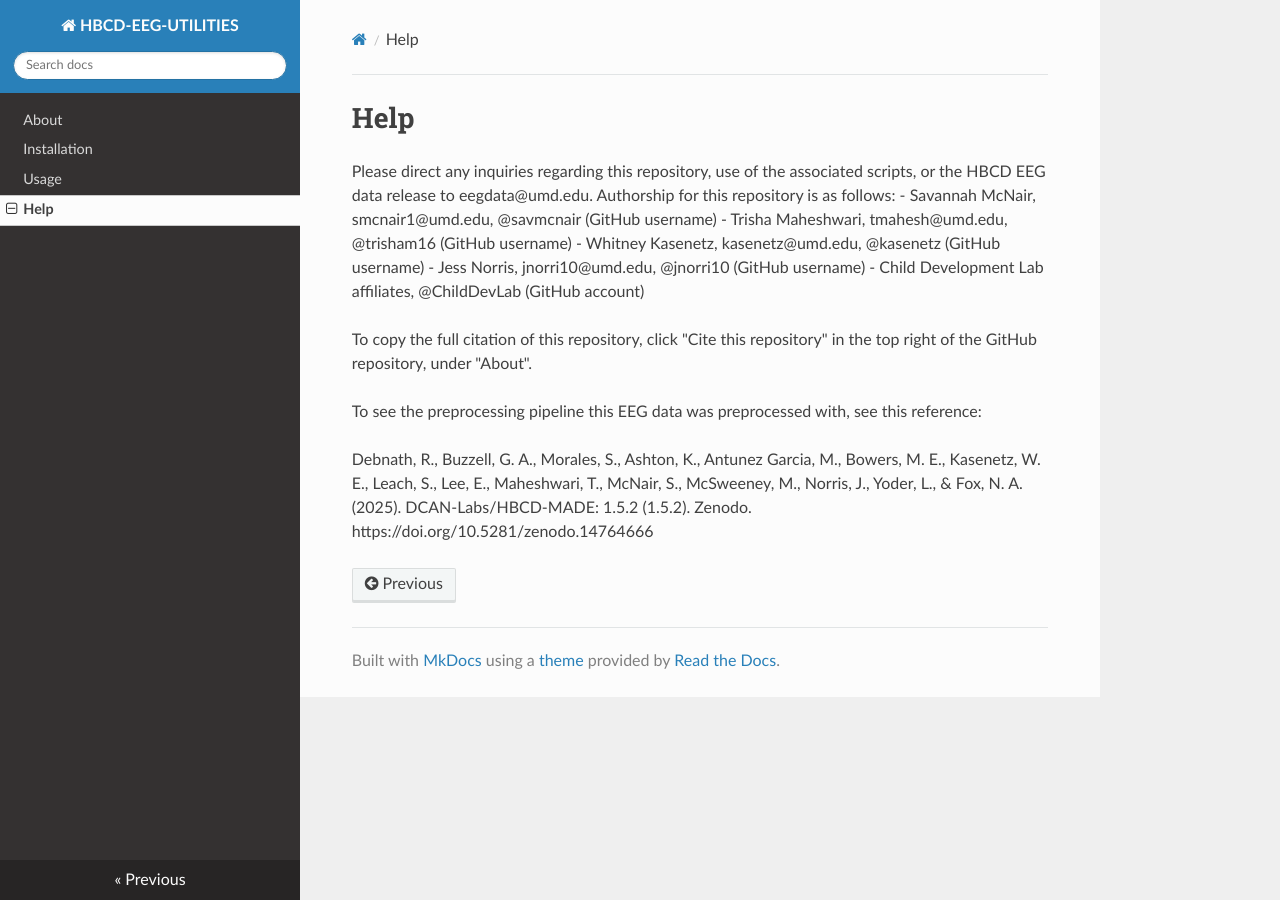
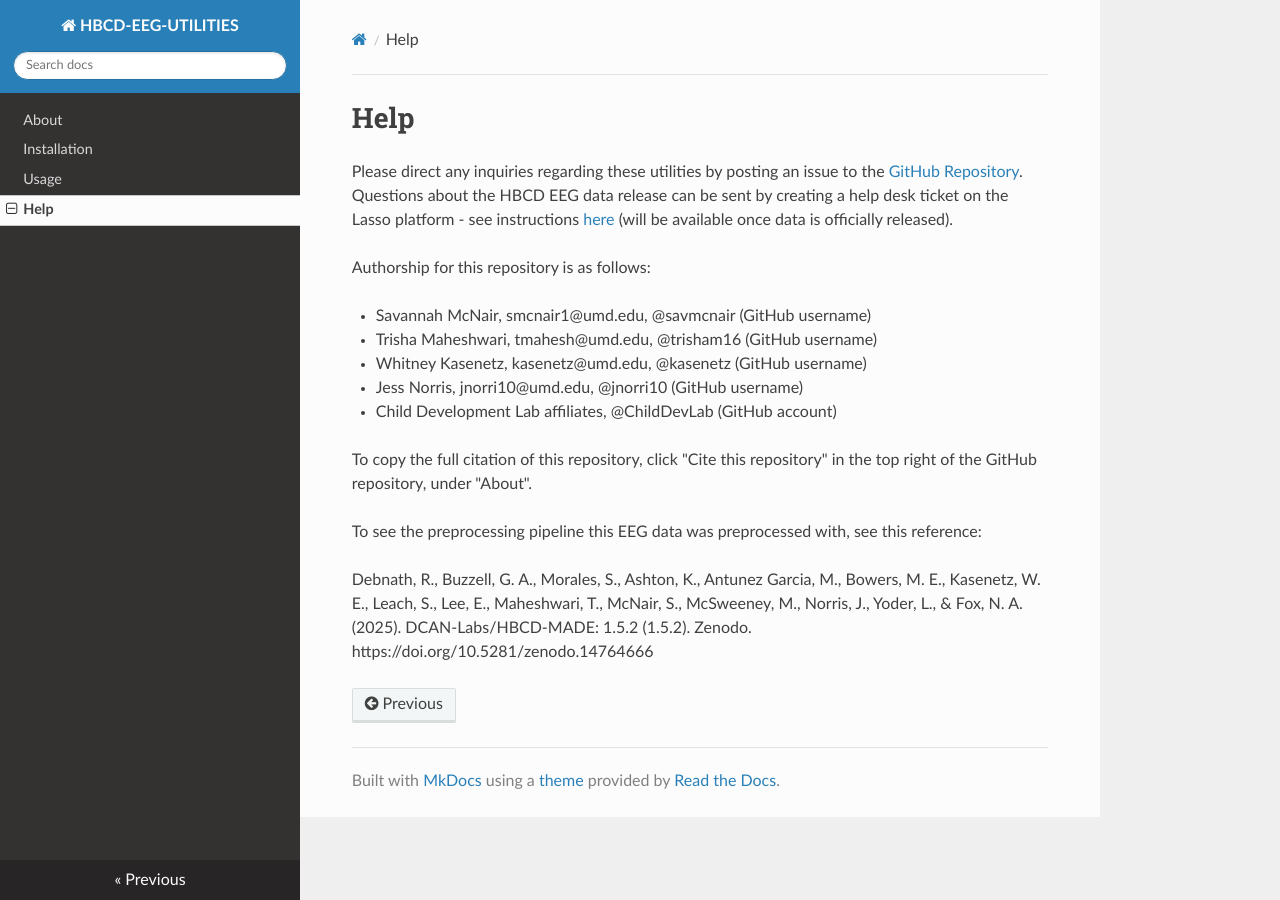
Before and after one commit to Child-Development-Lab/HBCD-EEG-Utilities, an MkDocs documentation site: the page built from docs/help.md, in a window 1280 px wide. Built offline with MkDocs 1.6.1, drawn with Linux system fonts in a browser that asks for light colours; nearby versions of some CDN libraries.

Commit message:
remove text directing people to EEG core for questions and instead direct them to instructions for how to report issues/submit help desk ticket via Lasso platform

```diff
--- a/docs/help.md
+++ b/docs/help.md
@@ -1,7 +1,9 @@
 # Help
 
-Please direct any inquiries regarding this repository, use of the associated scripts, or the HBCD EEG data release to eegdata@umd.edu.
+Please direct any inquiries regarding these utilities by posting an issue to the [GitHub Repository](https://github.com/Child-Development-Lab/HBCD-EEG-Utilities/issues). Questions about the HBCD EEG data release can be sent by creating a help desk ticket on the Lasso platform - see instructions [here](https://docs.hbcdstudy.org/reportissue/) (will be available once data is officially released).
+
 Authorship for this repository is as follows:
+
 - Savannah McNair, smcnair1@umd.edu, @savmcnair (GitHub username)
 - Trisha Maheshwari, tmahesh@umd.edu, @trisham16 (GitHub username)
 - Whitney Kasenetz, kasenetz@umd.edu, @kasenetz (GitHub username)
```
